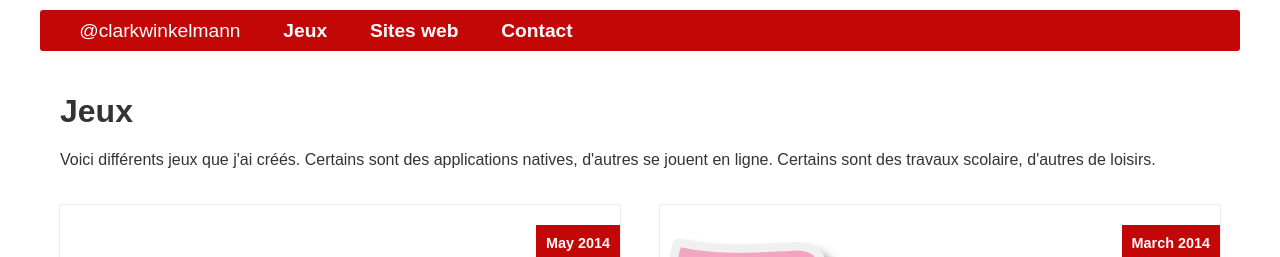
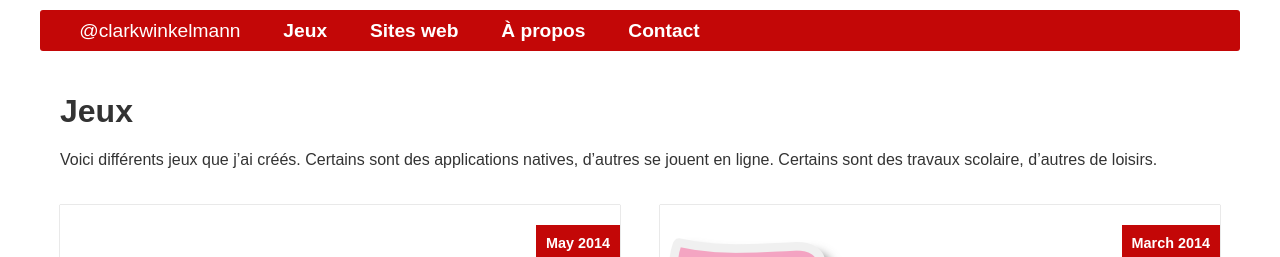
Before and after one commit to clarkwinkelmann/clarkwinkelmann.com, a Jekyll site: the page built from jeux.md, in a window 1280 px wide. Shown: the top 257 px of the page. Built offline with Jekyll 4.4.1, drawn with Linux system fonts in a browser that asks for light colours.

Commit message:
Ajout de sites web

```diff
--- a/_includes/header.html
+++ b/_includes/header.html
@@ -5,6 +5,7 @@
 				<li class="home"><a href="/">{{ site.title }}</a></li>
 				<li><a href="/jeux">Jeux</a></li>
 				<li><a href="/sites-web">Sites web</a></li>
+				<li><a href="/about">À propos</a></li>
 				<li><a href="/contact">Contact</a></li>
 			</ul>
 		</nav>
--- a/_layouts/project.html
+++ b/_layouts/project.html
@@ -27,7 +27,7 @@
 					{% when "github" %}
 						Code source sur GitHub
 					{% when "sourceforge" %}
-						Code source sur Sourceforge
+						Code source sur SourceForge
 					{% when "bugnplay" %}
 						Projet BugnPlay
 					{% when "twitter" %}
--- /dev/null
+++ b/_layouts/projects-category.html
@@ -0,0 +1,22 @@
+---
+layout: page
+---
+
+{{ content }}
+
+<ul class="thumbnails-list withtext">
+	{% for project in site.projects reversed %}
+		{% if project.categories contains page.category %}
+			<li><a href=".{{ project.url }}" class="thumbnail-item">
+				{% if project.cover %}
+					<div class="image"><img src="{{ project.cover }}" alt="Illustration pour le projet {{ project.title }}"></div>
+				{% endif %}
+				<div class="text">
+					<div class="title">{{ project.title }}</div>
+					<div class="desc">{{ project.description }}</div>
+				</div>
+				<div class="date">{{ project.date | date: "%B %Y" }}</div>
+			</a></li>
+		{% endif %}
+	{% endfor %}
+</ul>
--- a/jeux.md
+++ b/jeux.md
@@ -1,25 +1,9 @@
 ---
-layout: page
+layout: projects-category
 title: Jeux
 description: Différents jeux que j'ai réalisés
 permalink: /jeux
+category: "game"
 ---
 
-<p>Voici différents jeux que j'ai créés. Certains sont des applications natives, d'autres se jouent en ligne. Certains sont des travaux scolaire, d'autres de loisirs.</p>
-
-<ul class="thumbnails-list withtext">
-	{% for project in site.projects reversed %}
-		{% if project.categories contains "game" %}
-			<li><a href=".{{ project.url }}" class="thumbnail-item">
-				{% if project.cover %}
-					<div class="image"><img src="{{ project.cover }}" alt="Illustration pour le projet {{ project.title }}"></div>
-				{% endif %}
-				<div class="text">
-					<div class="title">{{ project.title }}</div>
-					<div class="desc">{{ project.description }}</div>
-				</div>
-				<div class="date">{{ project.date | date: "%B %Y" }}</div>
-			</a></li>
-		{% endif %}
-	{% endfor %}
-</ul>
+Voici différents jeux que j'ai créés. Certains sont des applications natives, d'autres se jouent en ligne. Certains sont des travaux scolaire, d'autres de loisirs.
```
Also changed, not shown: _projects/2012-07-01-bioetco.ch.md (added, +20 -0 lines), _projects/2014-04-31-zombu.md (+1 -1 lines), _projects/2014-08-08-robots-ju.ch.md (added, +25 -0 lines), _projects/2015-01-11-gymagine.ch.md (added, +15 -0 lines), sites-web.md (added, +9 -0 lines), assets/bioetco.ch/capture-accueil.jpg (renamed from assets/bioetco.ch/accueil.jpg), assets/bioetco.ch/capture-shop.png (renamed from assets/bioetco.ch/shop.png), assets/gymagine.ch/capture-home.jpg (renamed from assets/gymagine.ch/home.jpg), assets/gymagine.ch/capture-mobile.jpg (renamed from assets/gymagine.ch/mobile.jpg), assets/gymagine.ch/capture-presentation.jpg (renamed from assets/gymagine.ch/presentation.jpg), assets/robots-ju.ch/capture-gallery.jpg (renamed from assets/robots-ju.ch/gallery.jpg), assets/robots-ju.ch/capture-home.png (renamed from assets/robots-ju.ch/home.png), assets/robots-ju.ch/capture-scoreboard-2014.jpg (renamed from assets/robots-ju.ch/scoreboard-2014.jpg).
